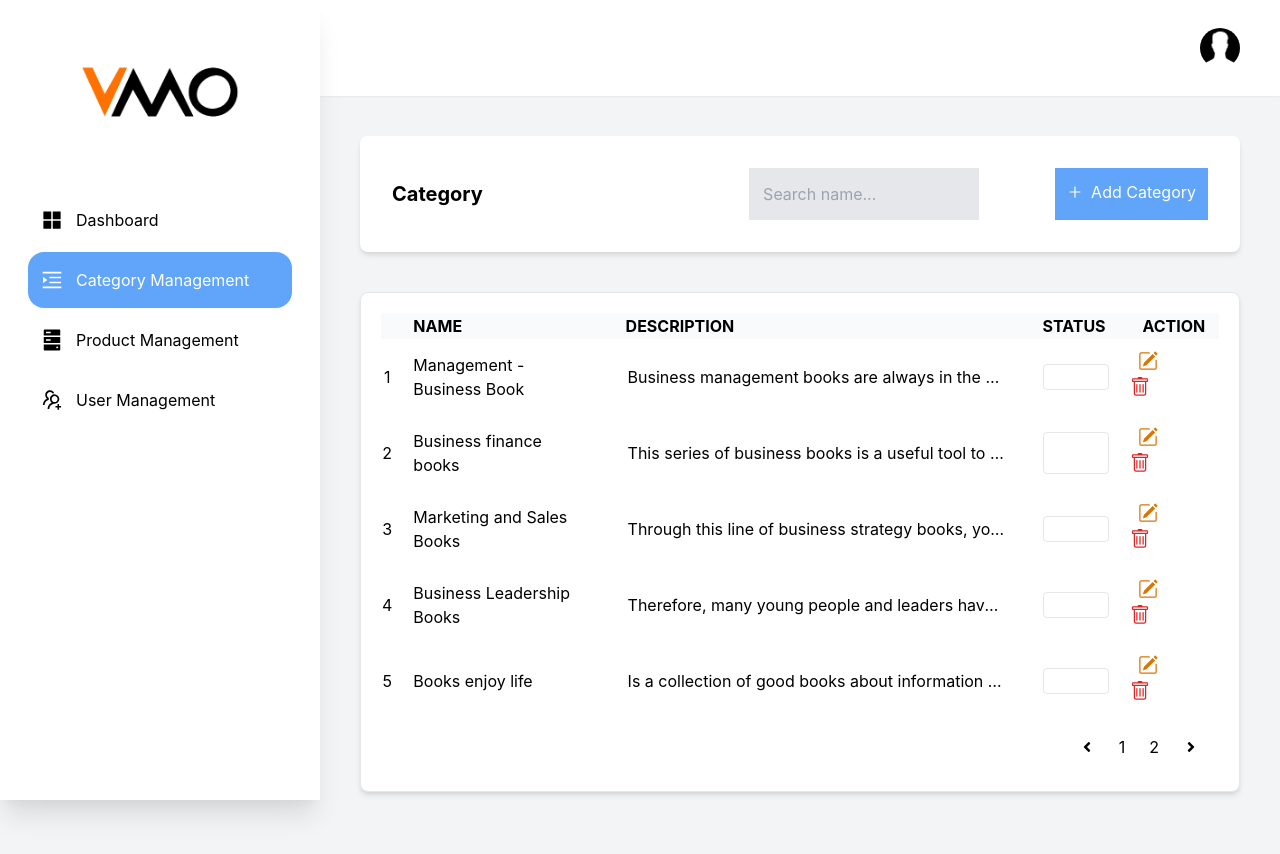
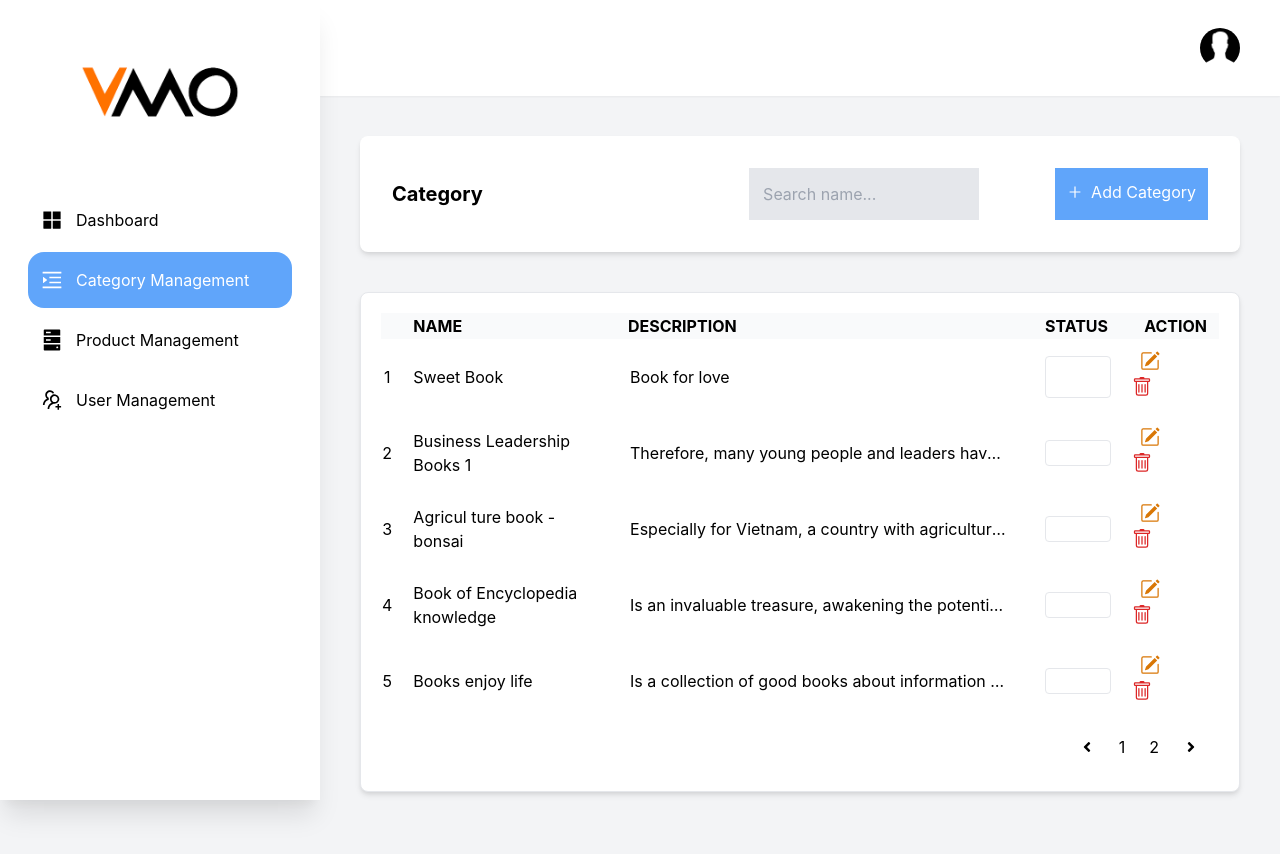
Before and after one commit to locbui95/booke-admin, a React (Create React App) app: page /categories in a window 1280 px wide. Shown: the top 854 px of the page. Built offline with nearby package versions, Linux system fonts and the light colour scheme; data requests are answered from the project's data file.

Commit message:
fixbug:Category-List

```diff
--- a/package.json
+++ b/package.json
@@ -17,6 +17,7 @@
         "cross-env": "^7.0.3",
         "formik": "^2.2.9",
         "json-server": "^0.17.0",
+        "moment": "^2.29.1",
         "react": "^17.0.2",
         "react-dom": "^17.0.2",
         "react-icons": "^4.2.0",
--- a/src/components/table/index.tsx
+++ b/src/components/table/index.tsx
@@ -42,7 +42,7 @@ export default function Table({
         </div>
       );
     }
-    return currentTableData.map((item) => renderRows(item));
+    return currentTableData.map((item, index) => renderRows(item, index));
   }
 
   return (
--- a/src/db.json
+++ b/src/db.json
@@ -4,49 +4,57 @@
       "id": 1,
       "name": "Management - Business Book",
       "description": "Business management books are always in the group of most searched business books. Because you will have access to general as well as broader knowledge of economics and management. On the other hand, you can grasp some basic foundations of economic groups such as finance, human resources, marketing.",
-      "status": true
+      "status": true,
+      "timeCreat_Update": "2021-10-11T10:22:25+07:00"
     },
     {
       "id": 2,
       "name": "Business finance books",
       "description": "This series of business books is a useful tool to give you an understanding of the corporate financial system. Because through the compiled knowledge, you can learn how to mobilize and use capital as well as effective cash flow management skills to bring profits to your business.",
-      "status": false
+      "status": true,
+      "timeCreat_Update": "2021-10-11T10:22:28+07:00"
     },
     {
       "id": 3,
       "name": "Marketing and Sales Books",
       "description": "Through this line of business strategy books, you will learn how to research, analyze and plan closely to bring the value of products, services and corporate brand to potential customers. Above all, you will learn how to come up with creative tactics to maintain the relationship between business and customers.",
-      "status": true
+      "status": true,
+      "timeCreat_Update": "2021-10-11T10:22:30+07:00"
     },
     {
       "id": 4,
-      "name": "Business Leadership Books ",
+      "name": "Business Leadership Books 1",
       "description": "Therefore, many young people and leaders have come to this line of business books to learn about how to lead, operate and coordinate with employees to serve the goals that businesses and organizations propose. out. ",
-      "status": true
+      "status": true,
+      "timeCreat_Update": "2021-10-11T10:23:40+07:00"
     },
     {
       "id": 5,
       "name": "Books enjoy life ",
       "description": "Is a collection of good books about information and knowledge revolving around daily life: health care, child rearing, cooking, first aid for injured people, etc. Hopefully, through Newshop's regular bookcase, everyone will be equipped with a lot of useful information and tips to apply in your daily life.",
-      "status": true
+      "status": true,
+      "timeCreat_Update": "2021-10-11T10:22:33+07:00"
     },
     {
       "id": 6,
       "name": "Book of Encyclopedia knowledge",
       "description": "Is an invaluable treasure, awakening the potential power of human knowledge. Due to the increasingly urgent need for professional and encyclopedic knowledge, in order to meet the reading and research needs of many readers today",
-      "status": true
+      "status": true,
+      "timeCreat_Update": "2021-10-11T10:22:37+07:00"
     },
     {
       "id": 7,
       "name": "Agricul ture book - bonsai",
       "description": " Especially for Vietnam, a country with agricultural production as the foundation, so grasping agricultural knowledge and techniques is extremely essential. Agricultural techniques and knowledge will contribute to increased productivity and unexpected efficiency in the process of growing crops and livestock.",
-      "status": true
+      "status": true,
+      "timeCreat_Update": "2021-10-11T10:22:40+07:00"
     },
     {
       "id": 8,
       "name": "Sweet Book",
       "description": "Book for love",
-      "status": true
+      "status": false,
+      "timeCreat_Update": "2021-10-11T10:23:51+07:00"
     }
   ],
   "products": [
@@ -217,6 +225,20 @@
       "publishing_year": 213,
       "date_submitted": "2021-10-11",
       "id": 12
+    },
+    {
+      "id": 13,
+      "name": "Eagles Sometimes Fly Lower Than Chickens",
+      "price": 46980,
+      "import_price": 20000,
+      "tax": 0,
+      "status": true,
+      "image": "https://newshop.vn/public/uploads/products/42244/sach-dai-bang-co-khi-bay-thap-hon-ga.jpg",
+      "description": "Eagles Can Fly Lower Than Chickens - His appearance is not eye-catching, graduated from an ordinary local school, and only at the college level, but among the people who applied for jobs, which students were students? Graduates of prestigious schools, masters and doctorates, his performance is the most special.",
+      "categoryID": 4,
+      "author": "Truong Thiet Thanh",
+      "publishing_year": "2020",
+      "date_submitted": "2021-09-28"
     }
   ],
   "users": [
--- a/src/modules/categories/form/index.tsx
+++ b/src/modules/categories/form/index.tsx
@@ -4,6 +4,7 @@ import { useMemo, useState } from "react";
 import * as Yup from "yup";
 import { useDispatch, useSelector } from "react-redux";
 import { RootState } from "store";
+import moment from "moment";
 
 import { createCategories, editCategories } from "store/categories/action";
 import Button from "components/button";
@@ -41,14 +42,16 @@ export default function Form({
         id: categoryRow.id,
         name: categoryRow.name,
         description: categoryRow.description,
-        status: categoryRow.status
+        status: categoryRow.status,
+        timeCreat_Update: categoryRow.timeCreat_Update
       };
     }
     return {
       id: 0,
       name: "",
       description: "",
-      status: true
+      status: true,
+      timeCreat_Update: ""
     };
   }, [categoryRow, mode]);
 
@@ -64,7 +67,8 @@ export default function Form({
       id: index[index.length] + 1,
       name: values.name,
       description: values.description,
-      status: valueSwitch
+      status: valueSwitch,
+      timeCreat_Update: moment().format()
     };
     if (mode === "create") {
       dispatch(createCategories(submitData));
@@ -90,7 +94,7 @@ export default function Form({
     <div>
       {isOpen ? (
         <form onSubmit={formik.handleSubmit}>
-          <div className="flex justify-center items-center fixed bg-gray-800 bg-opacity-50 inset-0 ">
+          <div className="flex justify-center items-center fixed bg-gray-800 bg-opacity-50 inset-0 z-[999]">
             <div className="flex flex-col p-5 h-auto max-w-xl rounded-md bg-white shadow-lg w-full">
               <div className="flex justify-between mb-6">
                 <h1 className="font-semibold text-xl">{title}</h1>
--- a/src/modules/categories/index.tsx
+++ b/src/modules/categories/index.tsx
@@ -13,7 +13,8 @@ export default function CategoryList() {
     id: 0,
     name: "",
     description: "",
-    status: true
+    status: true,
+    timeCreat_Update: ""
   });
   const [searchName, setSearchName] = useState<string>("");
 
--- a/src/modules/categories/list/index.tsx
+++ b/src/modules/categories/list/index.tsx
@@ -27,7 +27,13 @@ const CategoriesList = (props: CategotyListProps) => {
     dispatch(getCategories());
   }, [dispatch]);
 
-  const newArrayCategories: Category[] = categories.filter(
+  const sortCategories = categories.sort(
+    (a, b) =>
+      new Date(b.timeCreat_Update).getTime() -
+      new Date(a.timeCreat_Update).getTime()
+  );
+
+  const newArrayCategories: Category[] = sortCategories.filter(
     (category: Category) => {
       if (category.name.toLowerCase().includes(searchName.toLowerCase())) {
         return category;
@@ -46,9 +52,9 @@ const CategoriesList = (props: CategotyListProps) => {
     dispatch(deleteCategory(categoryId));
   };
 
-  const renderRows = (category: Category) => (
+  const renderRows = (category: Category, index: number) => (
     <tr key={category.id} className="py-2">
-      <td className="text-center">{category.id}</td>
+      <td className="text-center">{index + 1}</td>
       <td className="pl-5">{category.name}</td>
       <td className="my-24 max-w-md p-2.5 h-auto">
         <p className="truncate w-full px-6 py-4 mx-auto">
--- a/src/types/category.ts
+++ b/src/types/category.ts
@@ -3,4 +3,5 @@ export default interface Category {
   name: string;
   description: string;
   status: boolean;
+  timeCreat_Update: string;
 }
```
